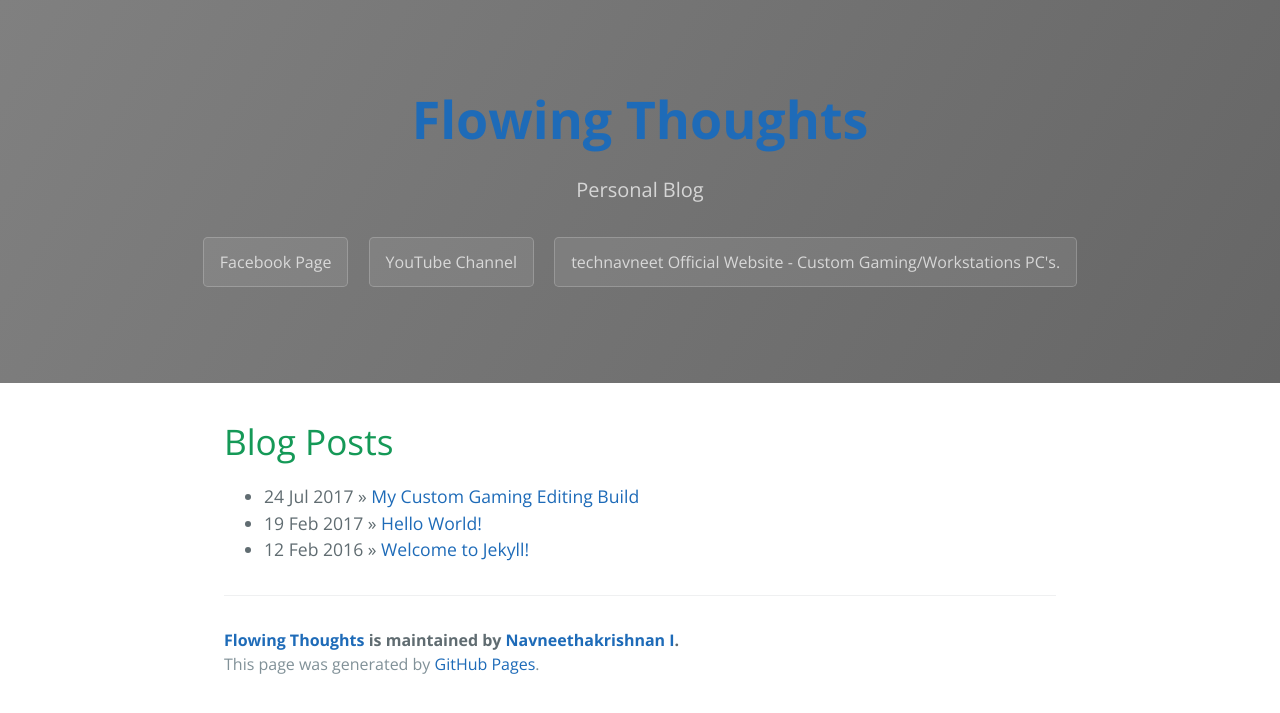
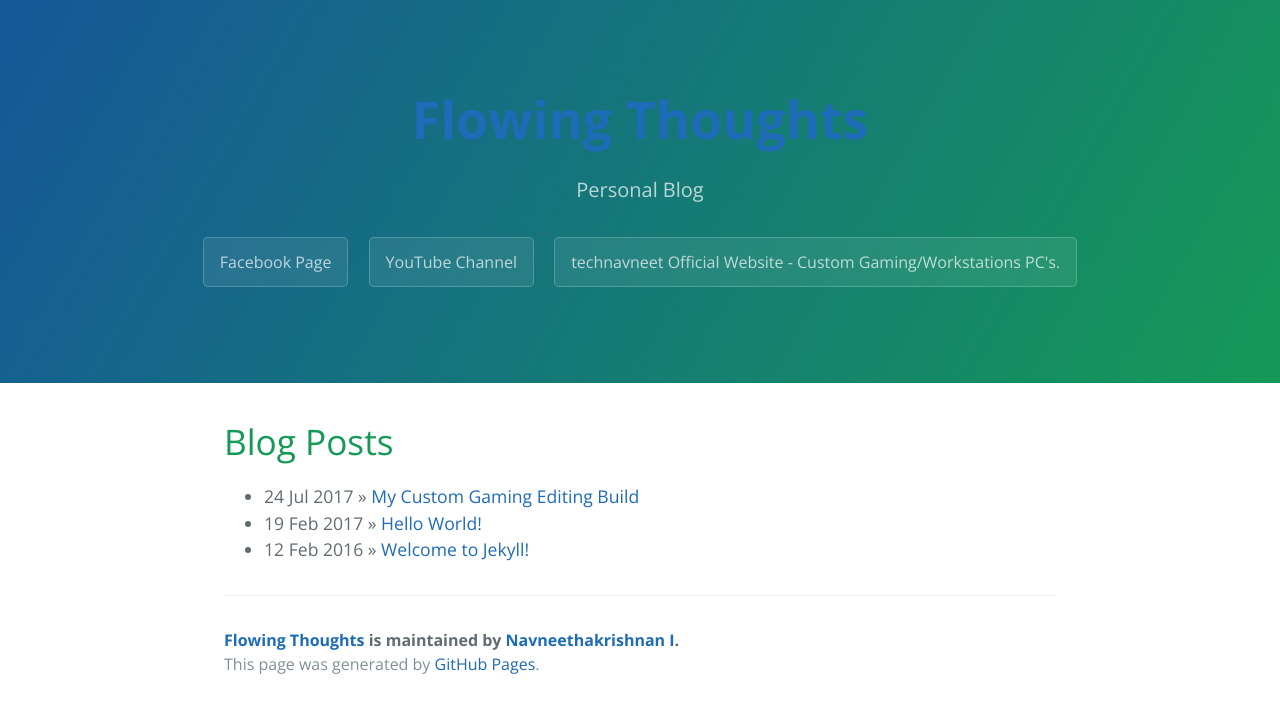
Before and after one commit to Navneet-Suresh/Navneet-Suresh.github.io, a Jekyll site: the page built from index.html, in a window 1280 px wide. Shown: the top 713 px of the page. Built offline with Jekyll 4.4.1, drawn with Linux system fonts in a browser that asks for light colours; the list of posts is cut into pages by our own code.

```diff
--- a/css/cayman.css
+++ b/css/cayman.css
@@ -139,7 +139,7 @@
 @media screen and (max-width: 42em) { .btn { display: block; width: 100%; padding: 0.75rem; font-size: 0.9rem; }
   .btn + .btn { margin-top: 1rem; margin-left: 0; } }
 
-.page-header { color: #fff; text-align: center; background-color: #595959; background-image: linear-gradient(120deg, #808080, #666666); }
+.page-header { color: #fff; text-align: center; background-color: #159957; background-image: linear-gradient(120deg, #155799, #159957); }
 @media screen and (min-width: 64em) { .page-header { padding: 5rem 6rem; } }
 @media screen and (min-width: 42em) and (max-width: 64em) { .page-header { padding: 3rem 4rem; } }
 @media screen and (max-width: 42em) { .page-header { padding: 2rem 1rem; } }
```
